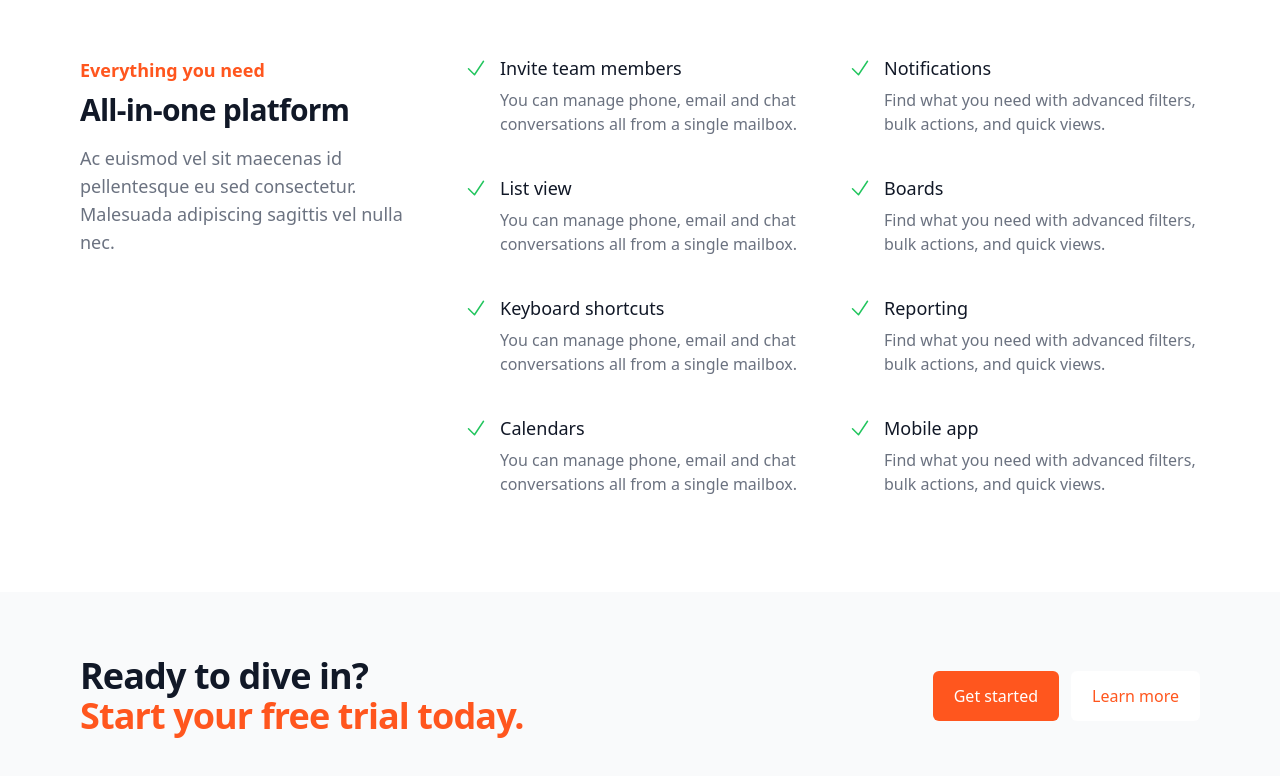
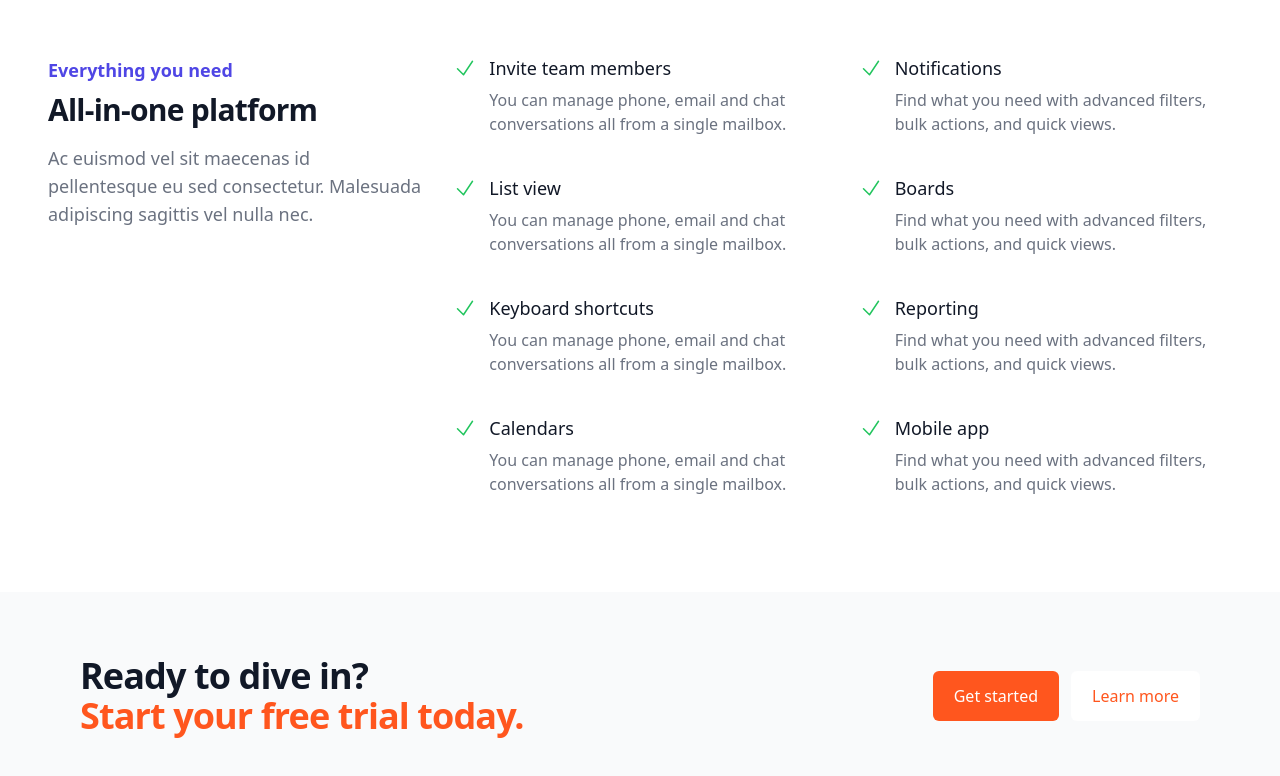
Before and after one commit to NicolasWeibel/advanced_blog, a React (Create React App) app: page / in a window 1280 px wide. Shown: the part 2188-2964 px from the top of the page. Built offline with nearby package versions, Linux system fonts and the light colour scheme.

Commit message:
Edit Features

```diff
--- a/src/components/home/Features.js
+++ b/src/components/home/Features.js
@@ -46,9 +46,9 @@ const features = [
 export default function Features() {
   return (
     <div className="bg-white">
-      <div className="mx-auto lg:mx-12 max-w-full py-16 px-4 sm:px-6 lg:grid lg:grid-cols-3 lg:gap-x-8 lg:py-24 lg:px-8">
+      <div className="mx-auto  max-w-full py-16  px-12 lg:grid lg:grid-cols-3 lg:gap-x-8 lg:py-24">
         <div>
-          <h2 className="text-lg font-semibold text-orange-button">
+          <h2 className="text-lg font-semibold text-indigo-600">
             Everything you need
           </h2>
           <p className="mt-2 text-3xl font-bold tracking-tight text-gray-900">
```
